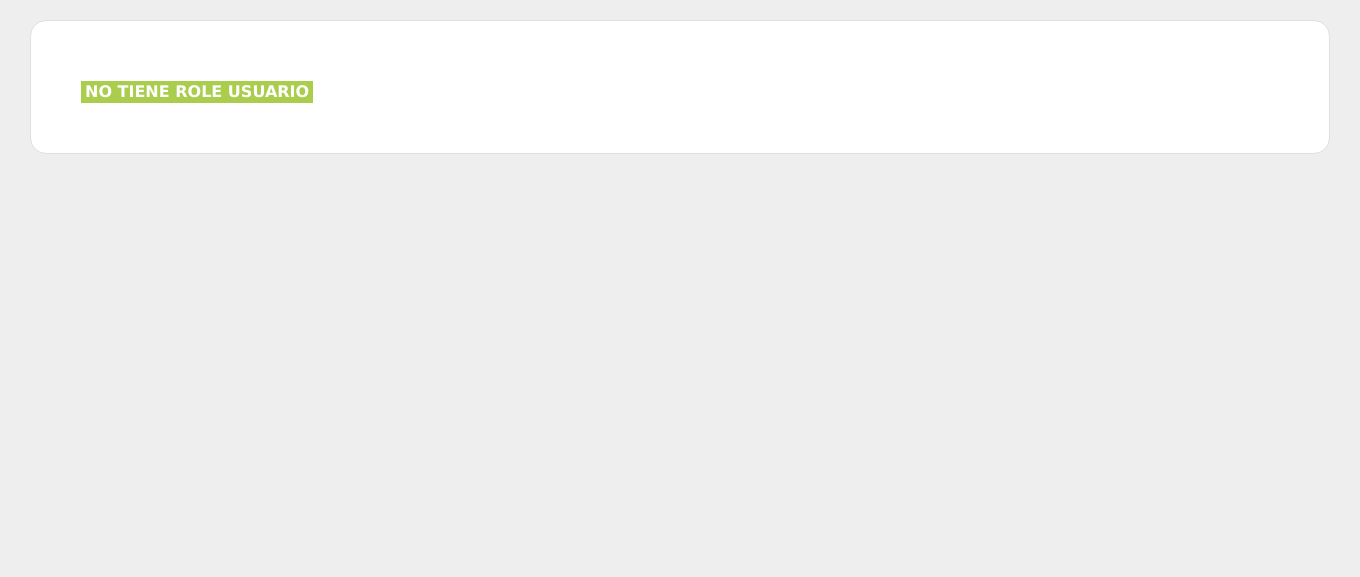
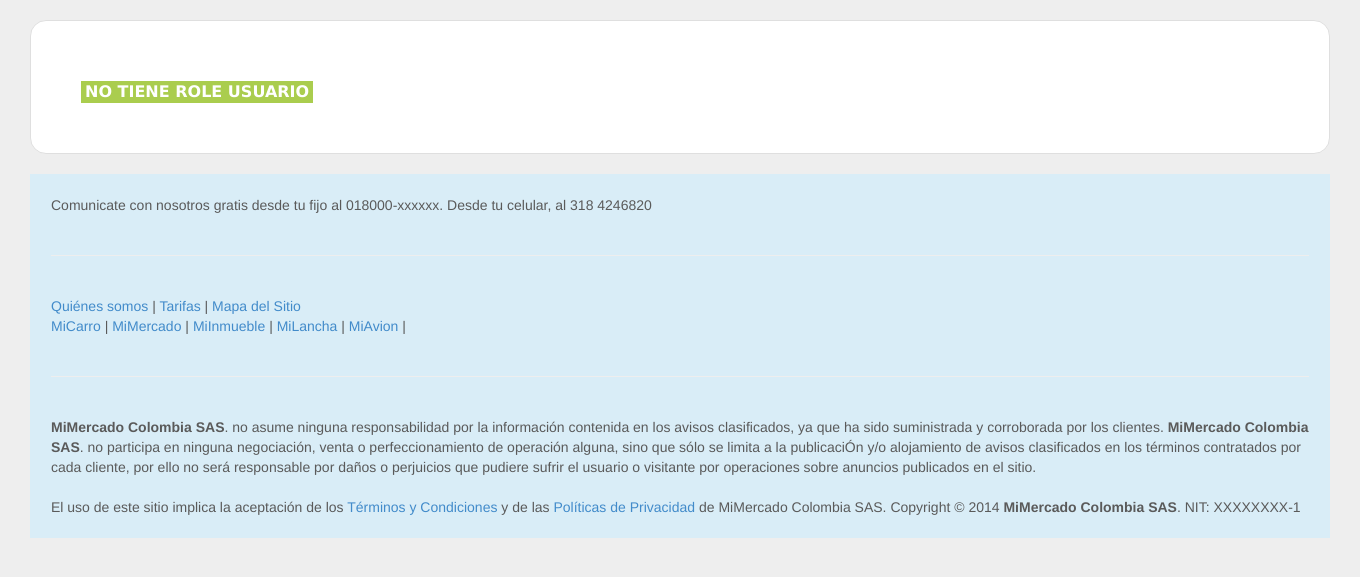
Before and after one commit to andreschabur/appMoto, a Symfony app: template src/miMoto/LoginBundle/Resources/views/Default/index.html.twig in a window 1360 px wide. Shown: the part 70-647 px from the top of the page. Run offline with Twig, Linux system fonts and the light colour scheme; the template is opened without the code that fills it, so the values that code supplies are empty; some libraries are stand-ins or nearby versions.

Commit message:
Adicion de publicidad, categorias, las mas buscadas y pie de pagina

```diff
--- a/app/Resources/views/frontend.html.twig
+++ b/app/Resources/views/frontend.html.twig
@@ -75,7 +75,31 @@
         {% endblock %}
     </aside>
 
-    <footer>
+{% endblock %}
+{% block pie %}
+{#    <div class="row">                #}
 
-    </footer>
+
+                    Comunicate con nosotros gratis desde tu fijo al 018000-xxxxxx. Desde tu celular, al 318 4246820
+                    <hr/>
+
+                        <a href="#">Quiénes somos</a> |
+                        <a href="#">Tarifas</a> |
+                        <a href="#">Mapa del Sitio</a>
+
+                        <br/>
+
+                        <a href="#">MiCarro</a> |
+                        <a href="#">MiMercado</a> |
+                        <a href="#">MiInmueble</a> |
+                        <a href="#">MiLancha</a> |
+                        <a href="#">MiAvion</a> |
+                    <hr/>
+                    <b>MiMercado Colombia SAS</b>. no asume ninguna responsabilidad por la información contenida en los avisos clasificados, ya que ha sido suministrada y corroborada por los clientes. <b>MiMercado Colombia SAS</b>. no participa en ninguna negociación, venta o perfeccionamiento de operación alguna, sino que sólo se limita a la publicaciÓn y/o alojamiento de avisos clasificados en los términos contratados por cada cliente, por ello no será responsable por daños o perjuicios que pudiere sufrir el usuario o visitante por operaciones sobre anuncios publicados en el sitio.
+                    <br/><br/>
+                    El uso de este sitio implica la aceptación de los <a href="#">Términos y Condiciones</a> y de las <a href="#">Políticas de Privacidad</a> de MiMercado Colombia SAS.
+                    Copyright © 2014 <b>MiMercado Colombia SAS</b>. NIT: XXXXXXXX-1
+
+
+{#            </div>#}
 {% endblock %}
--- a/app/Resources/views/layout.html.twig
+++ b/app/Resources/views/layout.html.twig
@@ -29,7 +29,18 @@
 
     <div class="block">
         {% block content %}{% endblock %}
+        {#<footer>
+            <div style="border: 1px solid #d9edf7; padding: 20px; background-color: #d9edf7">
+                {% block pie %}{% endblock %}
+            </div>
+        </footer>#}
     </div>
+
+    <footer>
+        <div style="border: 1px solid #d9edf7; padding: 20px; background-color: #d9edf7">
+            {% block pie %}{% endblock %}
+        </div>
+    </footer>
 
     {% if code is defined %}
         <h2>Code behind this page</h2>
```
